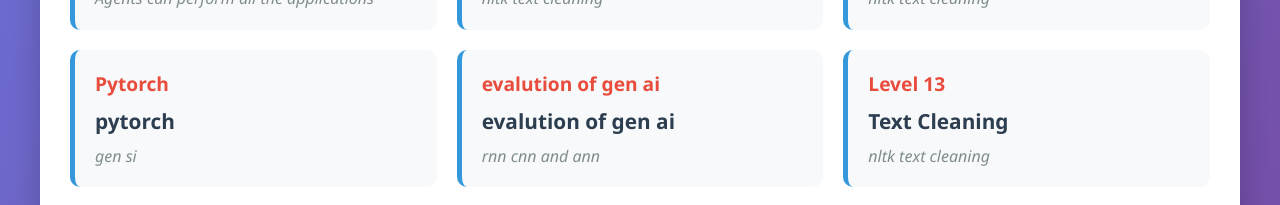
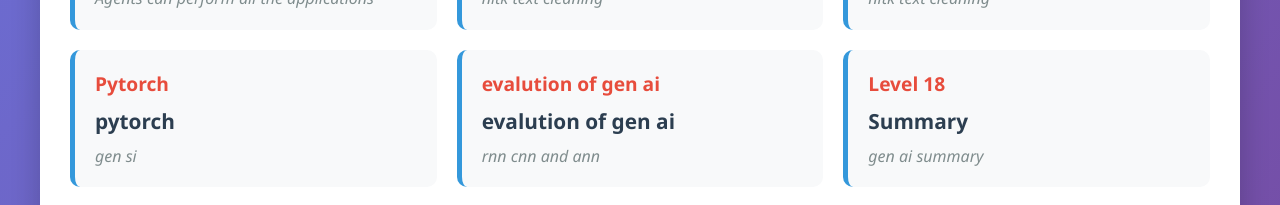
Before and after one commit to varshikuwm121/notepad, a plain HTML site: page index.html in a window 1280 px wide. Shown: the part 1074-1279 px from the top of the page. Drawn offline with Linux system fonts and the light colour scheme.

Commit message:
Update index.html

```diff
--- a/index.html
+++ b/index.html
@@ -266,9 +266,9 @@
                 </div>
                 <div class="level-card">
                     <a href="level_18.html" class="level-link">
-                        <div class="level-number">Level 13</div>
-                        <div class="level-title"> Text Cleaning  </div>
-                        <div class="level-description"> nltk text cleaning </div>
+                        <div class="level-number">Level 18</div>
+                        <div class="level-title"> Summary </div>
+                        <div class="level-description"> gen ai summary </div>
                     </a>
                 </div>
         <div class="level-card">
```
